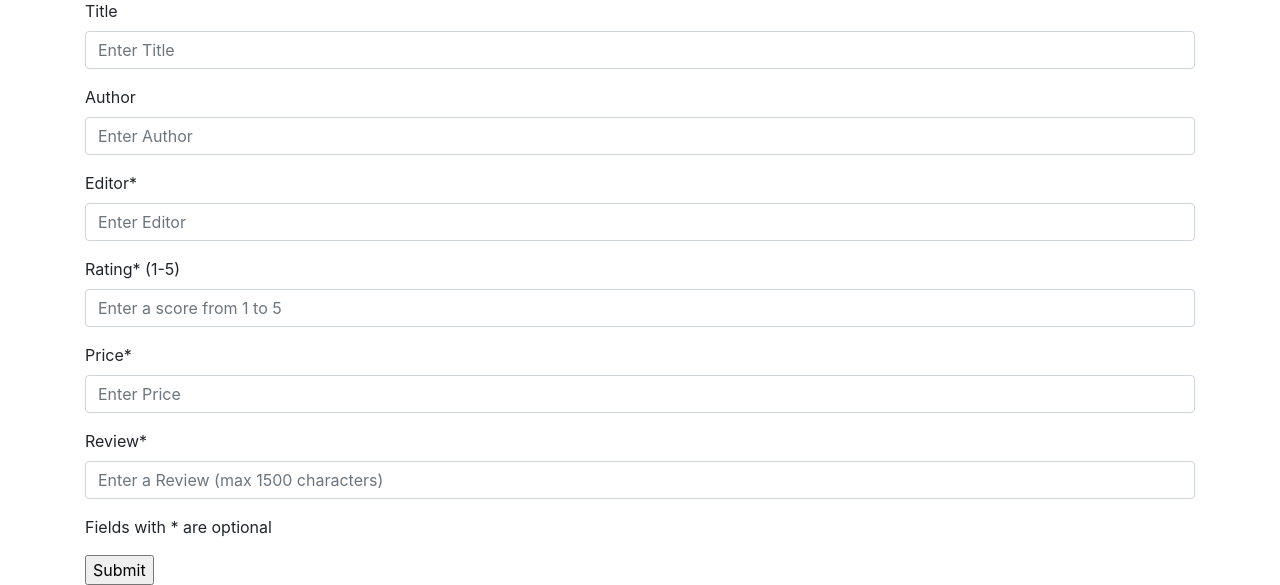
After one commit to Federic0Bald0/cognitive_services_project, a Flask app: template templates/insert.html in a window 1280 px wide. The commit adds this page. Shown: the part 707-1292 px from the top of the page. Run offline with Flask 2, Linux system fonts and the light colour scheme; the template is opened without the code that fills it, so the values that code supplies are empty; parts of the project's set-up code (start-up, migrations or seed data) failed here and were passed over; some libraries are stand-ins or nearby versions.

Commit message:
added insert book function

```diff
--- a/app.py
+++ b/app.py
@@ -1,12 +1,13 @@
 # coding: utf-8
 import os
 from werkzeug import secure_filename
-from src.datastore import find_book
+from src.datastore import find_book, add_book
 from src.areSimilar import sift_match_images, bf
-from flask import Flask, redirect, url_for, request, render_template
+from flask import Flask, redirect, url_for, request, render_template, flash
 from skimage import io
 
 app = Flask(__name__)
+app.secret_key = 'vogliamo30elode'
 app.config['UPLOAD_FOLDER'] = 'static/pictures'
 
 
@@ -25,6 +26,11 @@ def show_result():
         filename = secure_filename(f.filename)
         f.save(os.path.join(app.config['UPLOAD_FOLDER'], filename))
         book_details = find_book(filename)
+        if book_details[1][1] < 0.5 or book_details[1][2] > 0.5:
+            flash('The book is not available in our database, \
+                   would you like to enrich our application adding \
+                   this book ?')
+            return render_template('insert.html', picture=filename)
         return render_template(
             'result.html',
             picture=filename,
@@ -50,6 +56,36 @@ def show_matches():
         return render_template('matches.html',
                                matches_image='static/matches.png',
                                good=good_perc)
+
+
+@app.route('/insert', methods=['POST', 'GET'])
+def add_new_book():
+    # add new book to database
+    if request.method == 'POST':
+
+        title = request.form['title']
+        if not title:
+            flash('You must insert a Title')
+            return render_template('insert.html')
+        author = request.form['author']
+        if not author:
+            flash('You must insert a Author')
+            return render_template('insert.html')
+        editor = request.form['editor']
+        rating = int(request.form['rating'])
+        if rating < 1 or rating > 5:
+            flash('Rating must be number between 1 and 5')
+            return render_template('insert.html')
+        price = request.form['price']
+        review = request.form['review']
+        if len(review) > 1500:
+            flash('You exceeded the limit of 1500 characters in the review')
+            return render_template('insert.html')
+        image = ''
+        # add_book(title, author, image, rating,
+        #          price, [review], editor)
+        flash('New book succesfully inserted')
+        return render_template('home.html')
 
 
 # Added to avoid caching of the match image
--- a/src/areSimilar.py
+++ b/src/areSimilar.py
@@ -1,8 +1,9 @@
 import os
+import sys
+import cv2 as cv
 import numpy as np
-import cv2 as cv
 from matplotlib import pyplot as plt
-import sys
+
 
 # TODO: decide the pair (distance_coef,good_percentage) to establish if
 # the two images contain the same book: at the moment (0,9,35%),
@@ -17,7 +18,7 @@ import sys
 queriesPath = 'src/Book_Covers/Query/'
 imagesPath = 'src/Book_Covers/Images/'
 
-distance_coef = 0.90                    # before the value was 0.75
+distance_coef = 0.95                    # before the value was 0.75
 
 # FLANN matcher
 FLANN_INDEX_KDTREE = 1
@@ -58,8 +59,8 @@ def ORB_match():
             print 'descriptors image 1:',  len(des1)
             print 'descriptors image 2:', len(des2)
             print 'good:', len(matches)
-            print('good percentage: '
-                  + str(len(matches) * 100.0 / len(des1)) + '%')
+            print('good percentage: ' +
+                  str(len(matches) * 100.0 / len(des1)) + '%')
             # cv.drawMatchesKnn expects list of lists as matches.
             # img3 = cv.drawMatchesKnn(img1, kp1, img2, kp2,
             #                          good, flags=2, outImg=None)
@@ -72,7 +73,7 @@ def sift_match(matcher):
     Type:
     sift_match(bf)
     sift_martch(flann)
-    """             # before the value was 0.75
+    """
 
     for query in os.listdir(queriesPath):
         for image in os.listdir(imagesPath):
@@ -105,8 +106,8 @@ def sift_match(matcher):
             print 'descriptors image 1:',  len(des1)
             print 'descriptors image 2:', len(des2)
             print 'good:', len(good)
-            print('good percentage: '
-                  + str(len(good) * 100.0 / len(des1)) + '%')
+            print('good percentage: ' +
+                  str(len(good) * 100.0 / len(des1)) + '%')
             # cv.drawMatchesKnn expects list of lists as matches.
             # img3 = cv.drawMatchesKnn(img1, kp1, img2, kp2,
             #                          good, flags=2, outImg=None)
@@ -119,7 +120,7 @@ def surf_match(matcher):
     Type:
     sift_match(bf)
     sift_martch(flann)
-    """             # before the value was 0.75
+    """
 
     for query in os.listdir(queriesPath):
         for image in os.listdir(imagesPath):
@@ -152,8 +153,8 @@ def surf_match(matcher):
             print 'descriptors image 1:',  len(des1)
             print 'descriptors image 2:', len(des2)
             print 'good:', len(good)
-            print('good percentage: '
-                  + str(len(good) * 100.0 / len(des1)) + '%')
+            print('good percentage: ' +
+                  str(len(good) * 100.0 / len(des1)) + '%')
             # cv.drawMatchesKnn expects list of lists as matches.
             # img3 = cv.drawMatchesKnn(img1, kp1, img2, kp2,
             #                          good, flags=2, outImg=None)
@@ -195,16 +196,13 @@ def sift_match_images(matcher, query, image):
     print 'descriptors image 1:',  len(des1)
     print 'descriptors image 2:', len(des2)
     print 'good:', len(good)
-    print('good percentage: '
-          + str(len(good) * 100.0 / len(des1)) + '%')
+    print('good percentage: ' +
+          str(len(good) * 100.0 / len(des1)) + '%')
     # cv.drawMatchesKnn expects list of lists as matches.
     img3 = cv.drawMatchesKnn(query, kp1, image, kp2,
                              good, flags=2, outImg=None)
     plt.imshow(img3), plt.savefig('static/matches.png')  # , plt.show()
     return len(good) * 100.0 / len(des1)
-
-
-# sift_match_images(bf, 'the_player.jpg', 'The_Player.jpg')
 
 
 if __name__ == '__main__':
--- a/src/datastore.py
+++ b/src/datastore.py
@@ -14,20 +14,18 @@ def add_csv():
     with open(CSV) as csvfile:
         reader = csv.reader(csvfile, delimiter=',')
         header = next(reader, None)
-        for (i, row) in enumerate(reader):
-            # i+1 because id must not be 0
+        for row in reader:
             reviews = ast.literal_eval(row[6])
-            add_book(i + 1, row[0], row[1], row[3], row[4],
+            add_book(row[0], row[1], row[3], row[4],
                      row[5], reviews, row[2])
 
 
-def add_book(book_id, title, author, image, rating, price,
-             reviews, editor, descriptions=None):
+def add_book(title, author, image, rating=None,
+             price=None, reviews=None, editor=None, descriptions=None):
 
-    key = client.key('Book', book_id)
+    key = client.key('Book')
     book = datastore.Entity(
         key, exclude_from_indexes=['description'])
-    # print book
 
     book.update({
         'title': title,
@@ -38,12 +36,13 @@ def add_book(book_id, title, author, image, rating, price,
         'price': price,
         'descriptions': descriptions
     })
+    client.put(book)
+
     for review in reviews:
         # only reviews with less then 1500 char are allowed
         if len(review) < 1500:
-            add_review(key, review)
+            add_review(book.key, review)
 
-    client.put(book)
     return book.key
 
 
@@ -74,10 +73,10 @@ def list_books():
 
 # next_cursor: "pointer" to the first not downloaded entry
 # n: how many entries will be downloaded in one step
-def get_some_books(cursor=None):
-    # n = 10
+def get_some_books(cursor=None, limit=None):
+
     query = client.query(kind='Book')
-    query_iter = query.fetch(start_cursor=cursor)
+    query_iter = query.fetch(start_cursor=cursor, limit=limit)
     page = next(query_iter.pages)
 
     books = list(page)
@@ -153,22 +152,6 @@ def get_strings_diff(string1, string2):
 
 
 def find_book(book_file):
-    # add_csv()
-    # print list_books()
-    # get_some_books()
 
     blocks = call_vision_api(book_file)
     return blocks, search_book(blocks)
-
-# book_key = add_book(3,
-#                     title="Harry Potter e i doni della morte",
-#                     author="J. K. Rowling",
-#                     image="this is a placeholder",
-#                     )
-
-# books, next_cursor = get_some_books()
-# print books
-# books, _ = get_some_books(next_cursor)
-# print books
-
-# delete_book(book_key)
--- a/templates/base/startblock.html
+++ b/templates/base/startblock.html
@@ -10,5 +10,5 @@
 <body>
 
 	<div class="jumbotron">
-		<h2> Cognitive Services Project </h2>
+		<h2><a href="/">Cognitive Services Project</a></h2>
 	</div>
--- /dev/null
+++ b/templates/insert.html
@@ -0,0 +1,42 @@
+{% include 'base/startblock.html' %}
+{% with messages = get_flashed_messages() %}
+      {% if messages %}
+        {% for message in messages %}
+        <div class="alert alert-warning">{{ message }}</div>
+        {% endfor %}
+      {% endif %}
+{% endwith %}
+<div class="container">
+    <div class="col-md-auto">
+            <img id="inputpic" src="/static/pictures/{{picture}}" alt="error" height="500">
+    </div>
+    <form action="http://localhost:5000/insert" method = "POST" enctype="multipart/form-data">
+        <div class="form-group">
+            <label for="title">Title</label>
+            <input type="text"  placeholder="Enter Title" class="form-control" name="title" id="title">
+        </div>
+        <div class="form-group">
+            <label for="author">Author</label>
+            <input type="text" placeholder="Enter Author" class="form-control" name="author" id="author">
+        </div>
+        <div class="form-group">
+            <label for="editor">Editor*</label>
+            <input type="text" placeholder="Enter Editor" class="form-control" name="editor" id="editor">
+        </div>
+        <div class="form-group">
+            <label for="rating">Rating* (1-5)</label>
+            <input type="text" placeholder="Enter a score from 1 to 5" class="form-control" name="rating" id="rating">
+        </div>
+        <div class="form-group">
+            <label for="price">Price*</label>
+            <input type="text" placeholder="Enter Price" class="form-control" name="price" id="price">
+        </div>
+        <div class="form-group">
+            <label for="review">Review*</label>
+            <input type="text" placeholder="Enter a Review (max 1500 characters)" class="form-control" name="review" id="review">
+        </div>
+        <p>Fields with * are optional</p>
+        <input type = "submit"/>
+    </form>
+</div>
+{% include 'base/endblock.html' %}
--- a/templates/result.html
+++ b/templates/result.html
@@ -1,13 +1,12 @@
 {% include 'base/startblock.html' %}
 
-<div class="row">
+<div class="container">
     <div class="col-md-auto">
         <img id="inputpic" src="/static/pictures/{{picture}}" alt="error" height="500">
         <form action="http://localhost:5000" method="GET" enctype = "multipart/form-data">
             <input type="submit" name="" value="Upload Another Picture" />
         </form>
     </div>
-    <div class="col-6">
         <div class="row">
             <p> <strong> This is what Google Vision found </strong> </p>
             <pre> {{blocks}} </pre>
@@ -36,6 +35,4 @@
 
         </div>
     </div>
-</div>
-
 {% include 'base/endblock.html' %}
```
Also changed, not shown: src/google_api.py (+1 -7 lines), templates/home.html (+7 -1 lines), static/matches.png, static/pictures/IMAGE_2018-07-04_095616.jpg (added), static/pictures/IMAGE_2018-07-04_095618.jpg (added), static/pictures/IMAGE_2018-07-04_095620.jpg (added), static/pictures/IMAGE_2018-07-04_095623.jpg (added), static/pictures/IMAGE_2018-07-04_095625.jpg (added), static/pictures/IMAGE_2018-07-04_095627.jpg (added), static/pictures/IMAGE_2018-07-04_100013.jpg (added), 1 other file.
